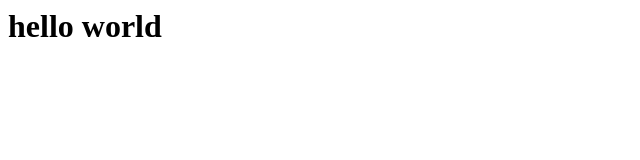
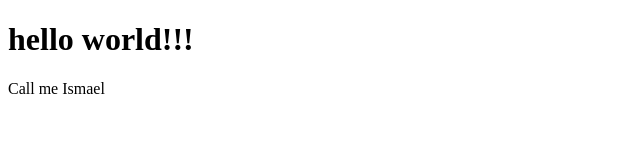
Before and after one commit to goiledelle/first_try, a plain HTML site: page index.html in a window 1280 px wide. Shown: the whole page, without its empty margins (0-640 px from the left). Drawn offline with Linux system fonts and the light colour scheme.

Commit message:
Add some html structure

```diff
--- a/index.html
+++ b/index.html
@@ -1,2 +1,12 @@
+<!DOCTYPE html>
+<html>
+    <head>
+        <title>First Go</title>
+    </head>
+    <body>
+        <h1> hello world!!! </h1>
 
-  <h1> hello world </h1>
+        <p>Call me Ismael</p>
+
+    </body>
+</html>
```
